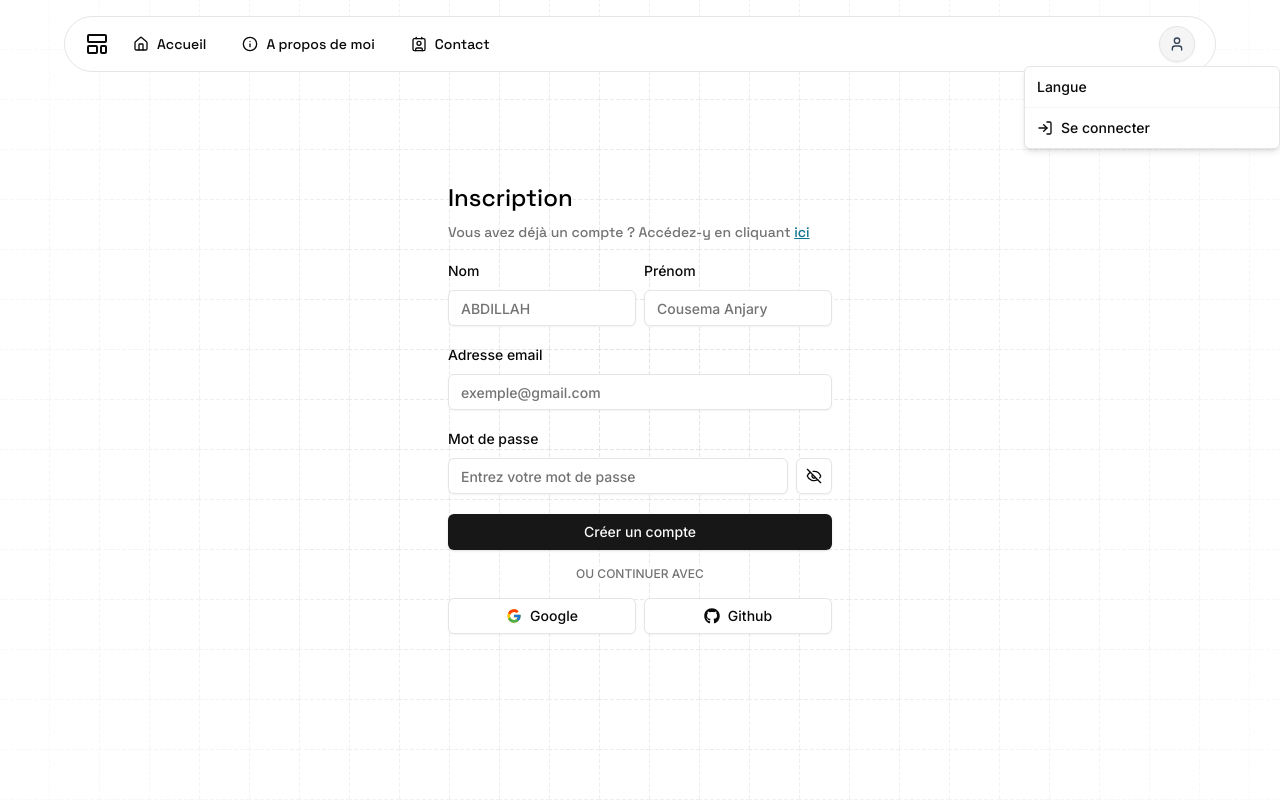
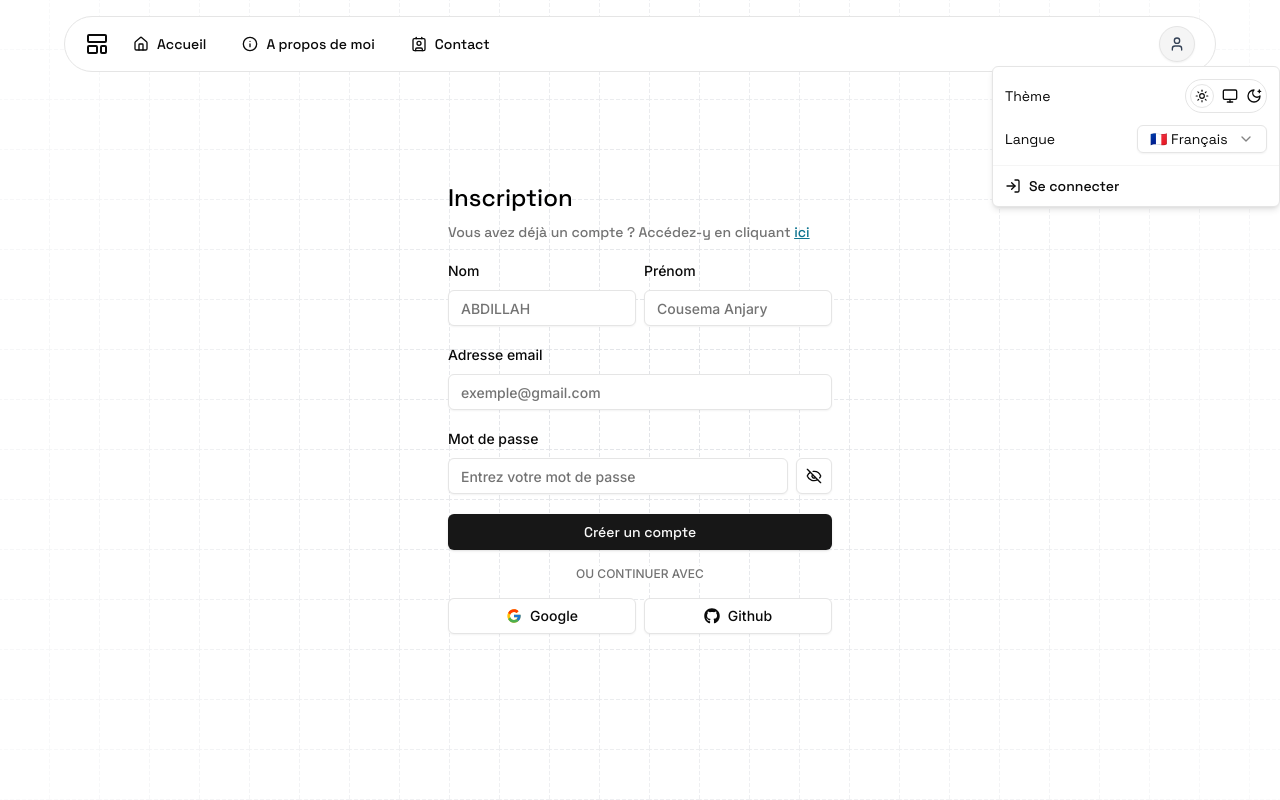
Before and after one commit to CousemaAnjary/dashboard, a Next.js app: page /auth/register in a window 1280 px wide. Both pictures are taken after a click on the button 1177 px from the left and 44 px from the top of the page. Built offline with nearby package versions, Linux system fonts and the light colour scheme.

Commit message:
Ajout de nouveaux composants de sélection et mise à jour des dépendances, amélioration des styles de police dans le formulaire d'inscription et la barre de navigation

```diff
--- a/app/globals.css
+++ b/app/globals.css
@@ -6,7 +6,15 @@
   font-style: normal;
 }
 
-/* Police SpaceGrotesk - Regular */
+/* Font Space Grotesk - Regular (400) */
+@font-face {
+  font-family: 'Space Grotesk';
+  src: url('/fonts/spaceGrotesk/SpaceGrotesk-Regular.ttf') format('truetype');
+  font-weight: 400;
+  font-style: normal;
+}
+
+/* Font Space Grotesk - Medium (500) */
 @font-face {
   font-family: 'Space Grotesk';
   src: url('/fonts/spaceGrotesk/SpaceGrotesk-Regular.ttf') format('truetype');
--- a/package.json
+++ b/package.json
@@ -13,6 +13,8 @@
     "@prisma/client": "^6.2.1",
     "@radix-ui/react-dropdown-menu": "^2.1.4",
     "@radix-ui/react-label": "^2.1.1",
+    "@radix-ui/react-popover": "^1.1.4",
+    "@radix-ui/react-select": "^2.1.4",
     "@radix-ui/react-slot": "^1.1.1",
     "bcrypt": "^5.1.1",
     "class-variance-authority": "^0.7.1",
--- a/src/components/navbar.tsx
+++ b/src/components/navbar.tsx
@@ -1,8 +1,15 @@
 import Link from 'next/link'
 import { Button } from './ui/button'
-import { Contact, House, Info, LayoutTemplate, LogIn, User } from 'lucide-react'
+import { Contact, House, Info, LayoutTemplate, LogIn, Monitor, MoonStar, Sun, User } from 'lucide-react'
 import { DropdownMenu, DropdownMenuContent, DropdownMenuGroup, DropdownMenuItem, DropdownMenuSeparator, DropdownMenuTrigger } from "./ui/dropdown-menu"
-
+import {
+    Select,
+    SelectContent,
+    SelectGroup,
+    SelectItem,
+    SelectTrigger,
+    SelectValue,
+} from "./ui/select"
 
 export default function Navbar() {
     /**
@@ -28,7 +35,7 @@
                     <li>
                         <Link href="/">
                             <Button variant={'ghost'} className='flex items-center font-spaceGrotesk'>
-                                <House  className="w-3 h-3" />
+                                <House className="w-3 h-3" />
                                 <span>Accueil</span>
                             </Button>
 
@@ -62,18 +69,40 @@
                         </Button>
                     </DropdownMenuTrigger>
 
-                    <DropdownMenuContent className="w-64">
-                        <DropdownMenuGroup>
-                            {/* <DropdownMenuItem className='font-inter'>
-                                Thème
-                            </DropdownMenuItem> */}
-                            <DropdownMenuItem className='font-inter'>
-                                Langue
-                            </DropdownMenuItem>
+                    <DropdownMenuContent className="w-72">
+                        <DropdownMenuGroup className='space-y-3 p-2'>
+                            {/* Theme Section */}
+                            <div className="flex justify-between items-center">
+                                <span className='font-spaceGrotesk text-sm'>Thème</span>
+                                <div className="flex items-center border p-1 rounded-full space-x-2">
+                                    <Sun className=" cursor-pointer p-1 border rounded-full" />
+                                    <Monitor className="w-4 h-4 cursor-pointer" />
+                                    <MoonStar className="w-4 h-4 cursor-pointer" />
+                                </div>
+                            </div>
+
+                            {/* Language Section */}
+                            <div className="flex justify-between items-center">
+                                <span className='font-spaceGrotesk text-sm'>Langue</span>
+                                <Select defaultValue="fr">
+                                    <SelectTrigger className="w-[130px] h-7 font-spaceGrotesk">
+                                        <SelectValue />
+                                    </SelectTrigger>
+                                    <SelectContent>
+                                        <SelectGroup className='font-spaceGrotesk'>
+                                            <SelectItem value="fr">🇫🇷 Français</SelectItem>
+                                            <SelectItem value="en">🇬🇧 English</SelectItem>
+                                            <SelectItem value="es">🇲🇬 Malagasy</SelectItem>
+                                        </SelectGroup>
+                                    </SelectContent>
+                                </Select>
+                            </div>
                         </DropdownMenuGroup>
 
                         <DropdownMenuSeparator />
-                        <DropdownMenuItem className='font-inter'>
+
+                        {/* Login Section */}
+                        <DropdownMenuItem className="font-spaceGrotesk font-medium">
                             <div className="flex items-center space-x-2">
                                 <LogIn className="w-4 h-4" />
                                 <span>Se connecter</span>
--- /dev/null
+++ b/src/components/ui/select.tsx
@@ -0,0 +1,159 @@
+"use client"
+
+import * as React from "react"
+import * as SelectPrimitive from "@radix-ui/react-select"
+import { Check, ChevronDown, ChevronUp } from "lucide-react"
+
+import { cn } from "@/src/lib/utils"
+
+const Select = SelectPrimitive.Root
+
+const SelectGroup = SelectPrimitive.Group
+
+const SelectValue = SelectPrimitive.Value
+
+const SelectTrigger = React.forwardRef<
+  React.ElementRef<typeof SelectPrimitive.Trigger>,
+  React.ComponentPropsWithoutRef<typeof SelectPrimitive.Trigger>
+>(({ className, children, ...props }, ref) => (
+  <SelectPrimitive.Trigger
+    ref={ref}
+    className={cn(
+      "flex h-9 w-full items-center justify-between whitespace-nowrap rounded-md border border-input bg-transparent px-3 py-2 text-sm shadow-sm ring-offset-background placeholder:text-muted-foreground focus:outline-none focus:ring-1 focus:ring-ring disabled:cursor-not-allowed disabled:opacity-50 [&>span]:line-clamp-1",
+      className
+    )}
+    {...props}
+  >
+    {children}
+    <SelectPrimitive.Icon asChild>
+      <ChevronDown className="h-4 w-4 opacity-50" />
+    </SelectPrimitive.Icon>
+  </SelectPrimitive.Trigger>
+))
+SelectTrigger.displayName = SelectPrimitive.Trigger.displayName
+
+const SelectScrollUpButton = React.forwardRef<
+  React.ElementRef<typeof SelectPrimitive.ScrollUpButton>,
+  React.ComponentPropsWithoutRef<typeof SelectPrimitive.ScrollUpButton>
+>(({ className, ...props }, ref) => (
+  <SelectPrimitive.ScrollUpButton
+    ref={ref}
+    className={cn(
+      "flex cursor-default items-center justify-center py-1",
+      className
+    )}
+    {...props}
+  >
+    <ChevronUp className="h-4 w-4" />
+  </SelectPrimitive.ScrollUpButton>
+))
+SelectScrollUpButton.displayName = SelectPrimitive.ScrollUpButton.displayName
+
+const SelectScrollDownButton = React.forwardRef<
+  React.ElementRef<typeof SelectPrimitive.ScrollDownButton>,
+  React.ComponentPropsWithoutRef<typeof SelectPrimitive.ScrollDownButton>
+>(({ className, ...props }, ref) => (
+  <SelectPrimitive.ScrollDownButton
+    ref={ref}
+    className={cn(
+      "flex cursor-default items-center justify-center py-1",
+      className
+    )}
+    {...props}
+  >
+    <ChevronDown className="h-4 w-4" />
+  </SelectPrimitive.ScrollDownButton>
+))
+SelectScrollDownButton.displayName =
+  SelectPrimitive.ScrollDownButton.displayName
+
+const SelectContent = React.forwardRef<
+  React.ElementRef<typeof SelectPrimitive.Content>,
+  React.ComponentPropsWithoutRef<typeof SelectPrimitive.Content>
+>(({ className, children, position = "popper", ...props }, ref) => (
+  <SelectPrimitive.Portal>
+    <SelectPrimitive.Content
+      ref={ref}
+      className={cn(
+        "relative z-50 max-h-96 min-w-[8rem] overflow-hidden rounded-md border bg-popover text-popover-foreground shadow-md data-[state=open]:animate-in data-[state=closed]:animate-out data-[state=closed]:fade-out-0 data-[state=open]:fade-in-0 data-[state=closed]:zoom-out-95 data-[state=open]:zoom-in-95 data-[side=bottom]:slide-in-from-top-2 data-[side=left]:slide-in-from-right-2 data-[side=right]:slide-in-from-left-2 data-[side=top]:slide-in-from-bottom-2",
+        position === "popper" &&
+          "data-[side=bottom]:translate-y-1 data-[side=left]:-translate-x-1 data-[side=right]:translate-x-1 data-[side=top]:-translate-y-1",
+        className
+      )}
+      position={position}
+      {...props}
+    >
+      <SelectScrollUpButton />
+      <SelectPrimitive.Viewport
+        className={cn(
+          "p-1",
+          position === "popper" &&
+            "h-[var(--radix-select-trigger-height)] w-full min-w-[var(--radix-select-trigger-width)]"
+        )}
+      >
+        {children}
+      </SelectPrimitive.Viewport>
+      <SelectScrollDownButton />
+    </SelectPrimitive.Content>
+  </SelectPrimitive.Portal>
+))
+SelectContent.displayName = SelectPrimitive.Content.displayName
+
+const SelectLabel = React.forwardRef<
+  React.ElementRef<typeof SelectPrimitive.Label>,
+  React.ComponentPropsWithoutRef<typeof SelectPrimitive.Label>
+>(({ className, ...props }, ref) => (
+  <SelectPrimitive.Label
+    ref={ref}
+    className={cn("px-2 py-1.5 text-sm font-semibold", className)}
+    {...props}
+  />
+))
+SelectLabel.displayName = SelectPrimitive.Label.displayName
+
+const SelectItem = React.forwardRef<
+  React.ElementRef<typeof SelectPrimitive.Item>,
+  React.ComponentPropsWithoutRef<typeof SelectPrimitive.Item>
+>(({ className, children, ...props }, ref) => (
+  <SelectPrimitive.Item
+    ref={ref}
+    className={cn(
+      "relative flex w-full cursor-default select-none items-center rounded-sm py-1.5 pl-2 pr-8 text-sm outline-none focus:bg-accent focus:text-accent-foreground data-[disabled]:pointer-events-none data-[disabled]:opacity-50",
+      className
+    )}
+    {...props}
+  >
+    <span className="absolute right-2 flex h-3.5 w-3.5 items-center justify-center">
+      <SelectPrimitive.ItemIndicator>
+        <Check className="h-4 w-4" />
+      </SelectPrimitive.ItemIndicator>
+    </span>
+    <SelectPrimitive.ItemText>{children}</SelectPrimitive.ItemText>
+  </SelectPrimitive.Item>
+))
+SelectItem.displayName = SelectPrimitive.Item.displayName
+
+const SelectSeparator = React.forwardRef<
+  React.ElementRef<typeof SelectPrimitive.Separator>,
+  React.ComponentPropsWithoutRef<typeof SelectPrimitive.Separator>
+>(({ className, ...props }, ref) => (
+  <SelectPrimitive.Separator
+    ref={ref}
+    className={cn("-mx-1 my-1 h-px bg-muted", className)}
+    {...props}
+  />
+))
+SelectSeparator.displayName = SelectPrimitive.Separator.displayName
+
+export {
+  Select,
+  SelectGroup,
+  SelectValue,
+  SelectTrigger,
+  SelectContent,
+  SelectLabel,
+  SelectItem,
+  SelectSeparator,
+  SelectScrollUpButton,
+  SelectScrollDownButton,
+}
--- a/src/modules/auth/register/components/RegisterForm.tsx
+++ b/src/modules/auth/register/components/RegisterForm.tsx
@@ -65,8 +65,8 @@
     return (
         <>
             <div className="relative p-8 w-full max-w-md">
-                <h1 className="mb-2 text-2xl font-medium font-spaceGrotesk text-black">Inscription</h1>
-                <p className="mb-4 text-sm font-spaceGrotesk text-muted-foreground">
+                <h1 className="mb-2 text-2xl font-medium font-spaceGrotesk  text-black">Inscription</h1>
+                <p className="mb-4 text-sm font-spaceGrotesk font-medium text-muted-foreground">
                     Vous avez déjà un compte ? Accédez-y en cliquant <Link href="/auth/login" className="underline text-cyan-700">ici</Link>
                 </p>
 
@@ -168,7 +168,7 @@
                             </div> */}
 
                             <div className="grid">
-                                <Button type="submit" className="w-full font-inter" disabled={loading}>
+                                <Button type="submit" className="w-full font-spaceGrotesk font-medium" disabled={loading}>
                                     {loading ? (
                                         <>
                                             <Loader className="mr-2 h-4 w-4 animate-spin" />
```
Also changed, not shown: 1 other file (tests, documents, lock files or other folders).
